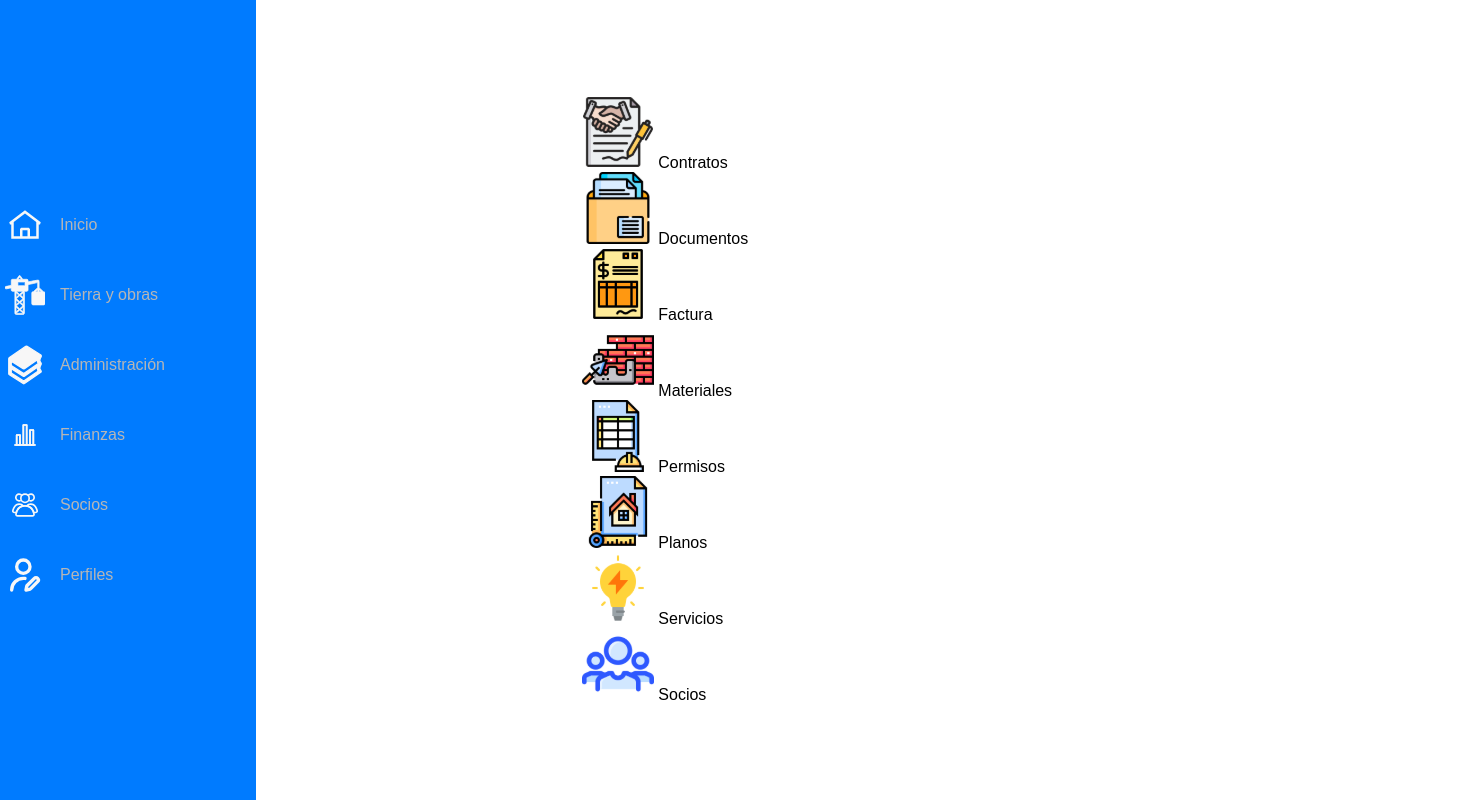
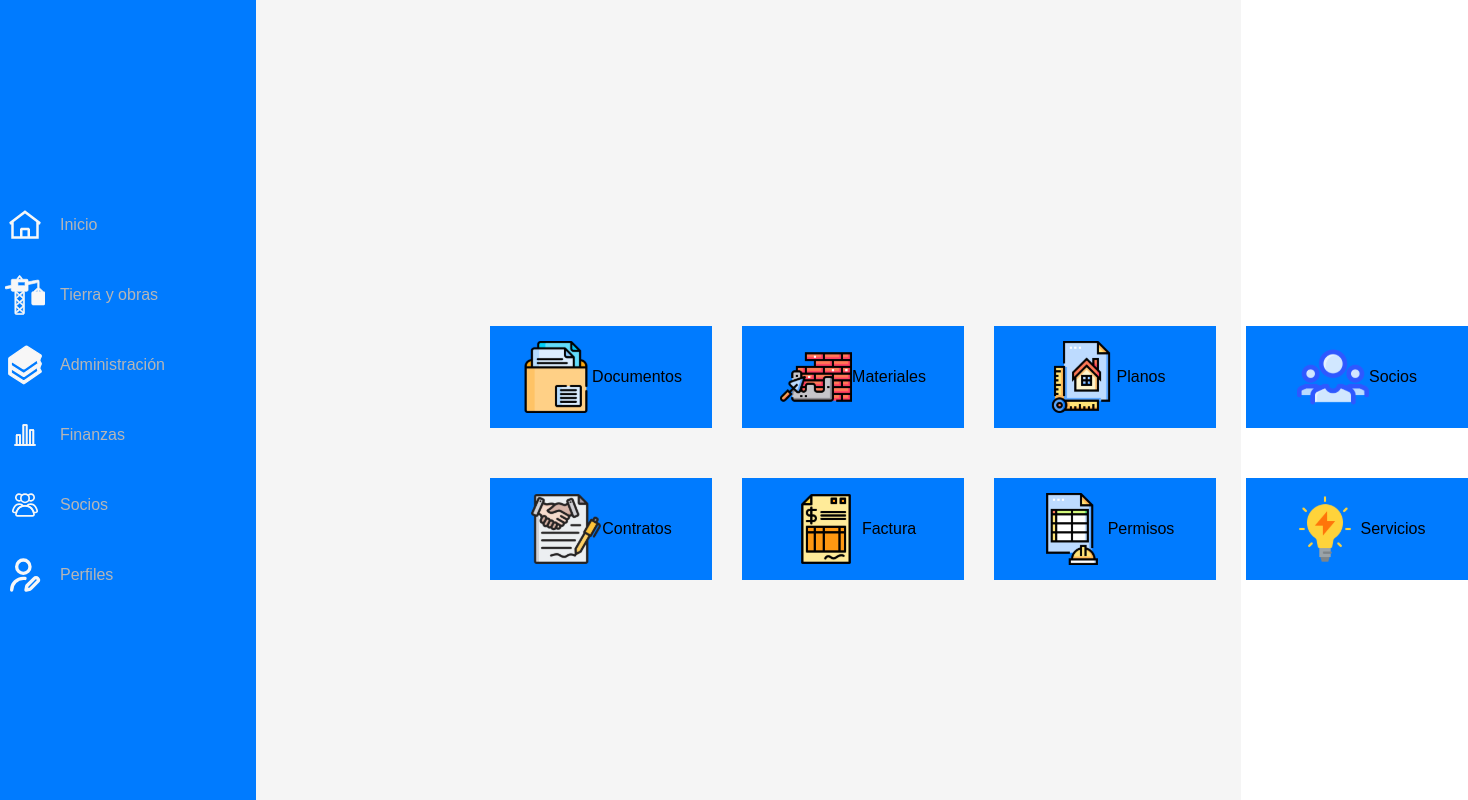
Before and after one commit to TKN05/coopteba2, a React (Create React App) app: page / in a window 1280 px wide. Shown: the whole page, 1468 px wide, since content can reach past the window. Built offline with nearby package versions, Linux system fonts and the light colour scheme.

Commit message:
gvwRGBAERHAEHGA

```diff
--- a/src/App.css
+++ b/src/App.css
@@ -60,4 +60,47 @@ select {
   border-radius: 10px;
 }
 
-/* SociosPage.css */
+/* src/App.css */
+
+/* Estilos generales de la aplicación */
+
+.app-container {
+  display: flex;
+  flex-direction: column;
+  min-height: 100vh;
+}
+
+.main-content {
+  display: flex;
+}
+
+/* Estilos para la disposición de las cajas (boxes) sub menus de proyectos */
+
+.box-container {
+  display: flex;
+  flex-direction: column-reverse;
+  flex-wrap: wrap;
+  padding: 20px;
+  gap: 30px;
+  height: 50vh;
+  width: 50vh; /* Ancho suficiente para 4 cajas de 100px + 3 espacios de gap */
+  margin-left: 50px;
+
+}
+
+.box {
+  width: 220px; /* Ancho de la caja */
+  height: 100px; /* Alto de la caja */
+  display: flex;
+  justify-content: center;
+  align-items: center;
+  background-color: #007bff;;
+  border: 1px solid #007bff;;
+  cursor: pointer;
+  transition: background-color 0.3s;
+  margin-bottom: 20px; /* Espacio inferior para separar las filas */
+}
+
+.box:hover {
+  background-color: #e0e0e0;
+}
--- a/src/pages/Menuproyectos.js
+++ b/src/pages/Menuproyectos.js
@@ -27,8 +27,9 @@ function Home() {
 
   return (
 
-    <div className="boxes-container">
+    <main className="container">
       <div> <Nav /></div>
+      <div className="box-container">
       <div className="box" onClick={() => handleRedirect('/contratos')}>
         <Icon icon={contratosIcon} /> Contratos
       </div>
@@ -53,7 +54,8 @@ function Home() {
       <div className="box" onClick={() => handleRedirect('/socios')}>
         <Icon icon={sociosIcon} /> Socios
       </div>
-    </div>
+      </div>
+    </main>
   );
 }
 
```
